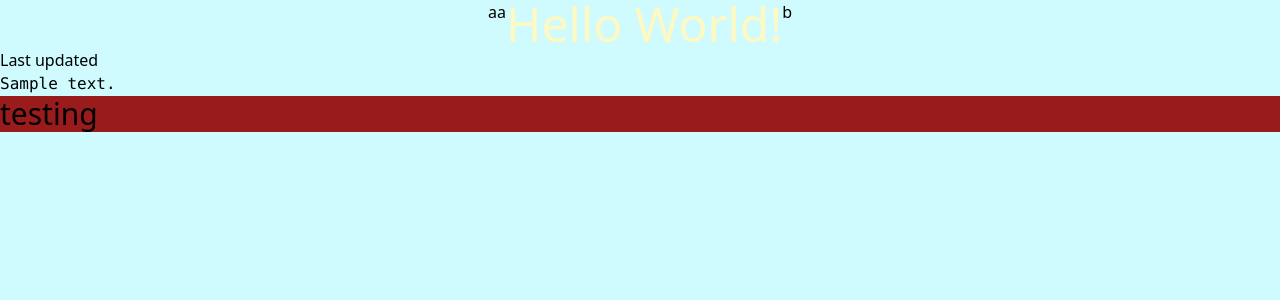
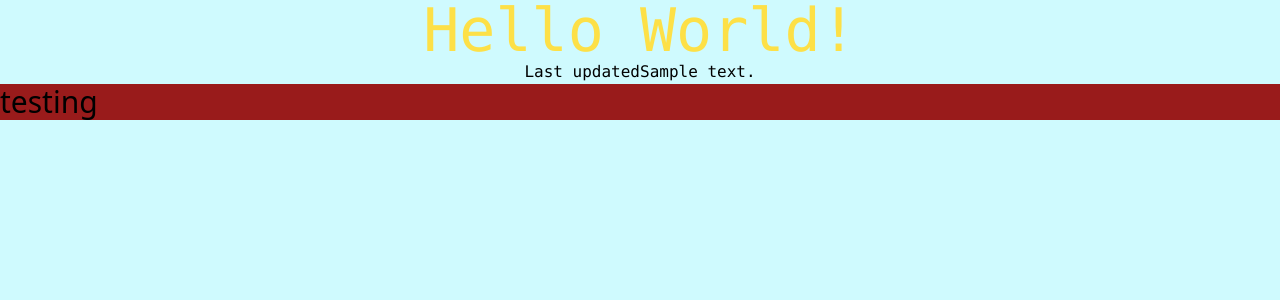
Before and after one commit to jwon345/cicd, a Flask app: template templates/index.html in a window 1280 px wide. Shown: the top 300 px of the page. Run offline with Flask 3, Linux system fonts and the light colour scheme; the template is opened without the code that fills it: most values are stand-ins (such as "Sample title", 1, 10 or a date in 2020); some libraries are stand-ins or nearby versions.

Commit message:
TailWind Playground

```diff
--- a/templates/index.html
+++ b/templates/index.html
@@ -5,19 +5,17 @@
     <script src="https://cdn.tailwindcss.com"></script>
   </head>
 
-
-
   <body class = "bg-cyan-100">
-
-    <div class = "flex justify-center">
-      <div>aa</div>
-      <h1 class ="text-5xl text-yellow-100">
+    <div class = "flex justfity-left lg:justify-center">
+      <h1 class ="font-mono text-12xl sm:text-6xl text-yellow-300">
         Hello World!
       </h1>
-      <div>b</div>
     </div>
-      <div class ="flex">Last updated </div>
-      <pre>{{content}}</pre>
+
+      <div class = "flex justify-center">
+        <div class ="flex font-mono">Last updated </div>
+        <pre>{{content}}</pre>
+      </div>
 
 
     <p class = "text-3xl bg-red-800">testing</p>
```
